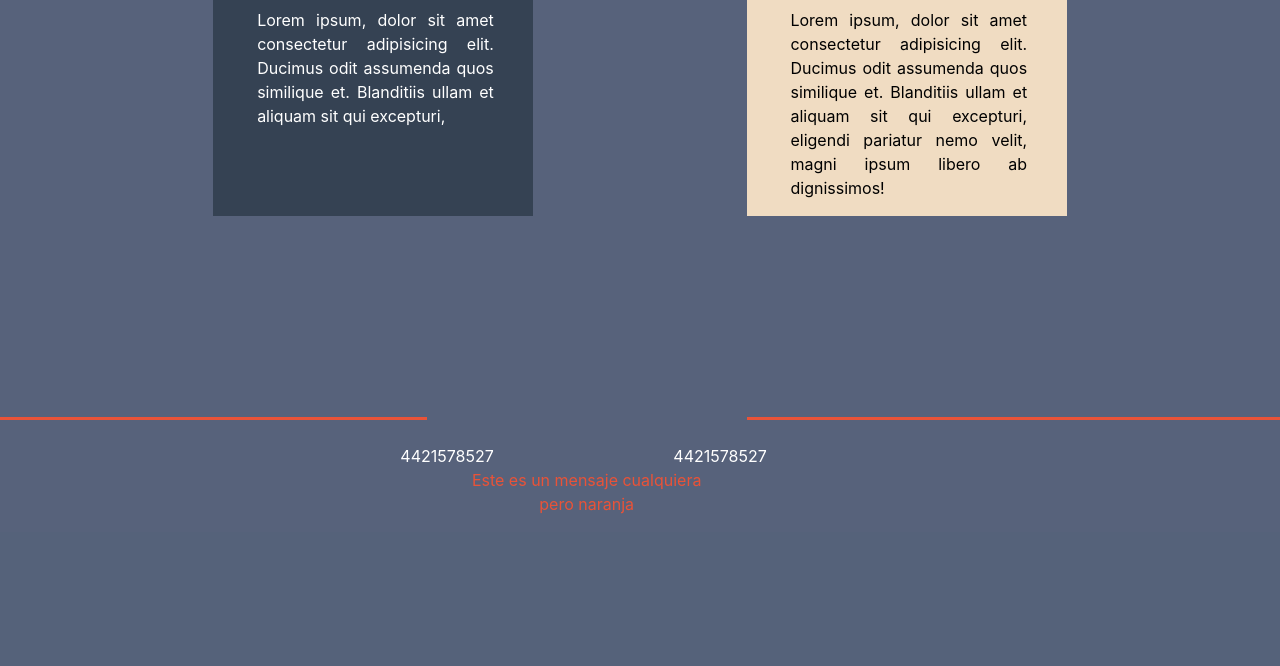
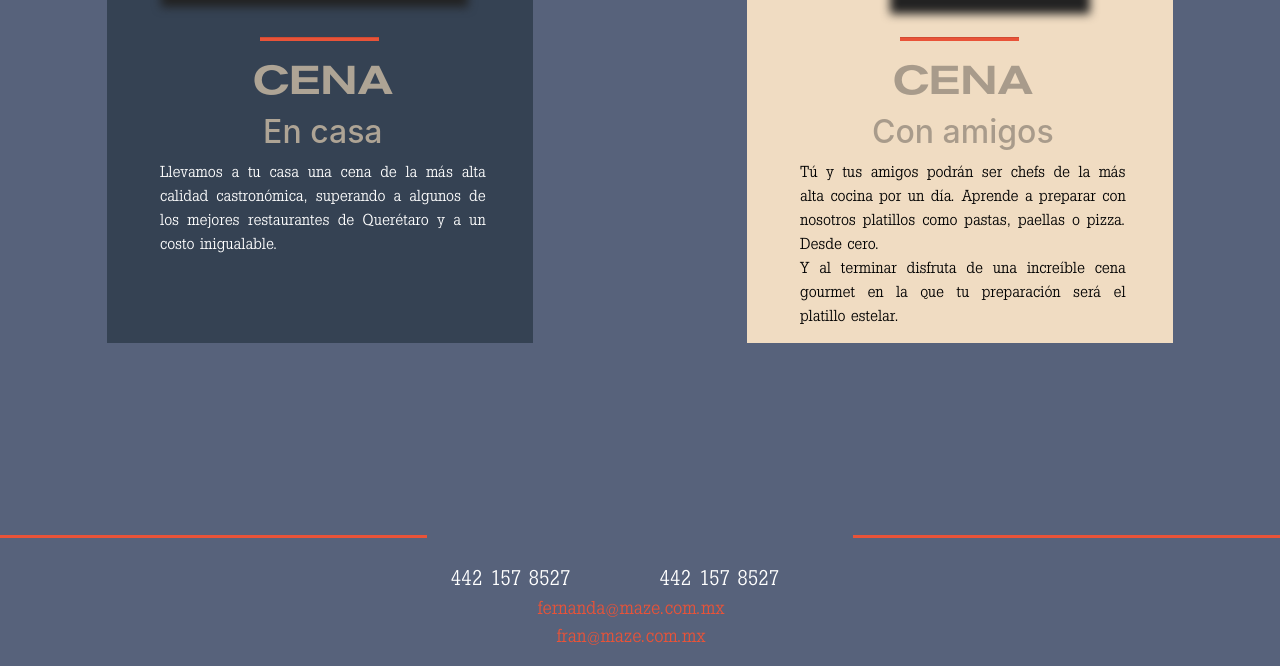
Before and after one commit to moyom96/maze, a PHP site: page / in a window 1280 px wide. Shown: the part 3165-3831 px from the top of the page. Before the commit the page ends 3679 px from the top, so only its background shows below. Run offline with PHP 8.4, Linux system fonts and the light colour scheme; some libraries are stand-ins or nearby versions.

Commit message:
services and footer part 2 without mobile

```diff
--- a/contacto.html
+++ b/contacto.html
@@ -3,23 +3,27 @@
         <div class="row">
           <div class="col-md-4 upper-border">
           </div>
-          <div class="col-md-5 offset-md-3 upper-border">
+          <div class="col-md-4 offset-md-4 upper-border">
           </div>
         </div>
         <br>
         <div class="row">
           <div class="col-md-5 offset-md-3">
             <div class="row telephones">
-              <div class="col-md-3">
-                <span>4421578527</span>
+              <div class="col-md-6">
+                <span>442 157 8527</span>
               </div>
-              <div class="col-md-5 offset-md-4">
-                  <span>4421578527</span>
+              <div class="col-md-6">
+                  <span>442 157 8527</span>
               </div>
             </div>
             <div class="row ">
-              <div class="col-md-6 offset-md-3">
-                <p class="message">Este es un mensaje cualquiera pero naranja</p>
+              <div class="col-md-6 offset-md-4">
+                <p class="message">
+                  fernanda@maze.com.mx
+                  <br>
+                  fran@maze.com.mx
+                </p>
               </div>
             </div>
           </div>
--- a/servicios.html
+++ b/servicios.html
@@ -2,7 +2,7 @@
     <div class="row">
         <div class="orange_square">
             <div class="text-square">
-                <h2>
+                <h2 style="font-size: 32pt; color: #CDD1D2" class="servicios">
                     Servicios
                 </h2>
             </div>
@@ -10,34 +10,39 @@
     </div>
     <br><br>
     <div class="row">
-        <div class="col-md-3 offset-md-2  col-xs-12 first-service">
+        <div class="col-md-4 offset-md-1  col-xs-12 first-service">
             <div class="row">
-                img
+                <img src="assets/1422.png" class="d-image" alt="platillo-1">
             </div>
             <hr class="orange-hr">
             <div class="row">
                 <div class="col-md-10 center">
-                    <h1 style="text-align: center">Cena</h1>
-                    <h2 style="text-align: center">En casa</h2>
-                    <p style="text-align: justify">
-                        Lorem ipsum, dolor sit amet consectetur adipisicing elit.
-                        Ducimus odit assumenda quos similique et.
-                        Blanditiis ullam et aliquam sit qui excepturi,
+                    <h1 style="text-align: center; font-family: 'Akzidenz-Grotesk BQ Extended Medium'; color: #AEA495">CENA</h1>
+                    <h2 style="text-align: center; color: #AEA495">En casa</h2>
+                    <p style="text-align: justify; font-family: 'SlabTallX'">
+                        Llevamos a tu casa una cena de la más alta calidad
+                        castronómica, superando a algunos de los mejores
+                        restaurantes de Querétaro y a un costo inigualable.
                     </p>
                 </div>
             </div>
         </div>
-        <div class="col-md-3 offset-md-2 col-xs-12 second-service">
+        <div class="col-md-4 offset-md-2 col-xs-12 second-service">
             <div class="row">
-                img
+                <img src="assets/9593.png" class="d-image-2" alt="platillo-2">
             </div>
             <hr class="orange-hr">
             <div class="row">
                 <div class="col-md-10 center">
-                    <h1 style="text-align: center">Cena</h1>
-                    <h2 style="text-align: center">Con amigos</h2>
-                    <p style="text-align: justify; color:black;">
-                        Lorem ipsum, dolor sit amet consectetur adipisicing elit. Ducimus odit assumenda quos similique et. Blanditiis ullam et aliquam sit qui excepturi, eligendi pariatur nemo velit, magni ipsum libero ab dignissimos!
+                    <h1 style="text-align: center; font-family: 'Akzidenz-Grotesk BQ Extended Medium'; color: #A89B8B;">CENA</h1>
+                    <h2 style="text-align: center; color: #A89B8B;">Con amigos</h2>
+                    <p style="text-align: justify; color:black; font-family: 'SlabTallX';">
+                        Tú y tus amigos podrán ser chefs de la más alta cocina por un día.
+                        Aprende a preparar con nosotros platillos como pastas, paellas
+                        o pizza. Desde cero.
+                        <br>
+                        Y al terminar disfruta de una increíble cena gourmet en la que tu
+                        preparación será el platillo estelar.
                     </p>
                 </div>
             </div>
--- a/styles/style.css
+++ b/styles/style.css
@@ -232,7 +232,7 @@ a.noClass:active i {text-decoration:none;}  /* selected link */
 .orange-hr{
   background-color: #e95338;
   height: 3px;
-  max-width: 20%;
+  max-width: 30%;
 }
 
 .center{
@@ -241,10 +241,12 @@ a.noClass:active i {text-decoration:none;}  /* selected link */
 
 .first-service{
   background-color: #354253;
+  margin-bottom: 15%;
 }
 
 .second-service{
   background-color: #F0DCC2;
+  margin-bottom: 15%;
 }
 
 .no-border{
@@ -480,12 +485,16 @@ a.noClass:active i {text-decoration:none;}  /* selected link */
   }
 
   .telephones{
-    margin-left: 10%;
+    margin-left: 20%;
+    font-family: 'SlabTallX';
+    font-size: 16pt;
   }
 
   .message{
     text-align:center;
     color:  #e95338;
+    font-family: 'SlabTallX';
+    font-size: 14pt;
   }
 
   #laberinto-video{
```
Also changed, not shown: other parts of styles/style.css (+28 -5 lines), assets/cuchara.svg (added), assets/flecha.svg (added), assets/tenedor.svg (added), 9 other files.
